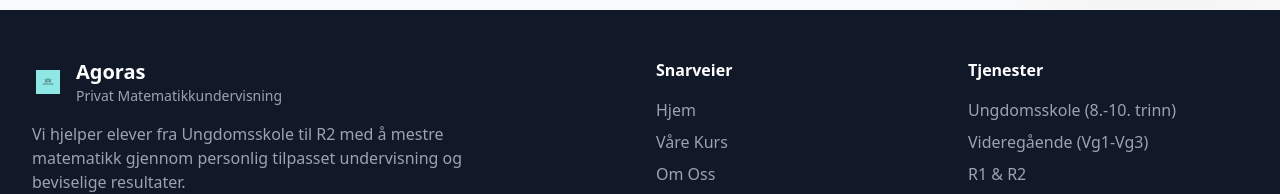
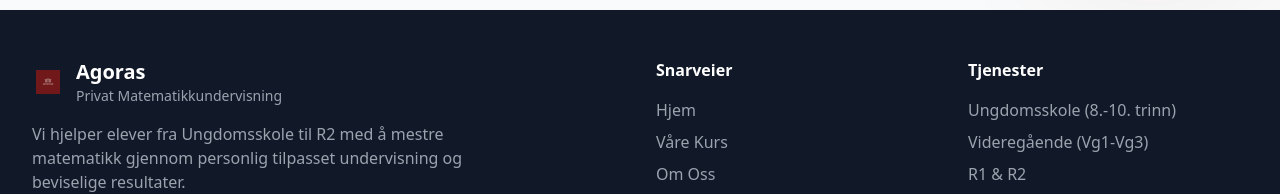
Before and after one commit to natti1399/Agoras_nettside, a React (Vite) app: page / in a window 1280 px wide. Shown: the part 3831-4025 px from the top of the page. Built offline with nearby package versions, Linux system fonts and the light colour scheme; no server answers.

Commit message:
Updated Footer.tsx

```diff
--- a/src/components/Footer.tsx
+++ b/src/components/Footer.tsx
@@ -14,7 +14,7 @@ const Footer = () => {
                 <img
                   src="../public/Logo Upscaled.png"
                   alt="Agoras Logo"
-                  className="w-6 h-6 object-contain filter brightness-1 invert"
+                  className="w-6 h-6 object-contain filter brightness-1"
                 />
               </div>
               <div>
```
